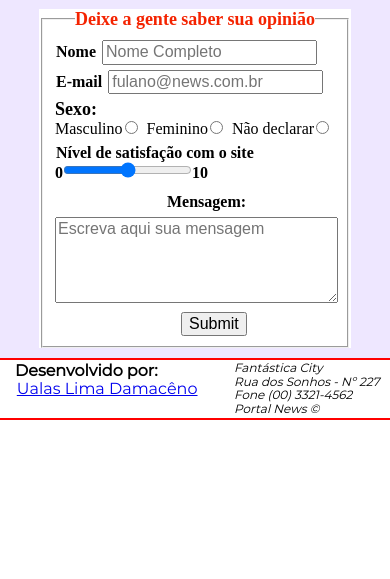
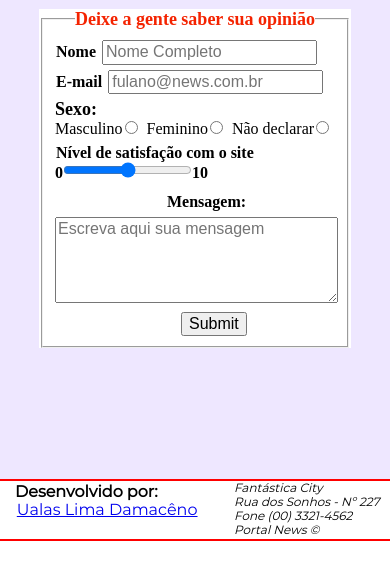
Before and after one commit to UalasLima/portalnews, a plain HTML site: page fale-conosco.html in a window 390 px wide. Shown: the part 71-650 px from the top of the page. Drawn offline with Linux system fonts and the light colour scheme.

Commit message:
Melhora no distanciamento do formulário para o rodapé no mobile

```diff
--- a/css/formulario-mobile.css
+++ b/css/formulario-mobile.css
@@ -96,6 +96,7 @@ input#icone_menu:checked ~ nav { /* o checked é selecionaod por click --- o sel
 div#form {
     position: relative;
     width: 100%;
+    height: 460px;
     margin: 80px 0 10px 0;
     background-color: #eee7ffff;
 }
```
